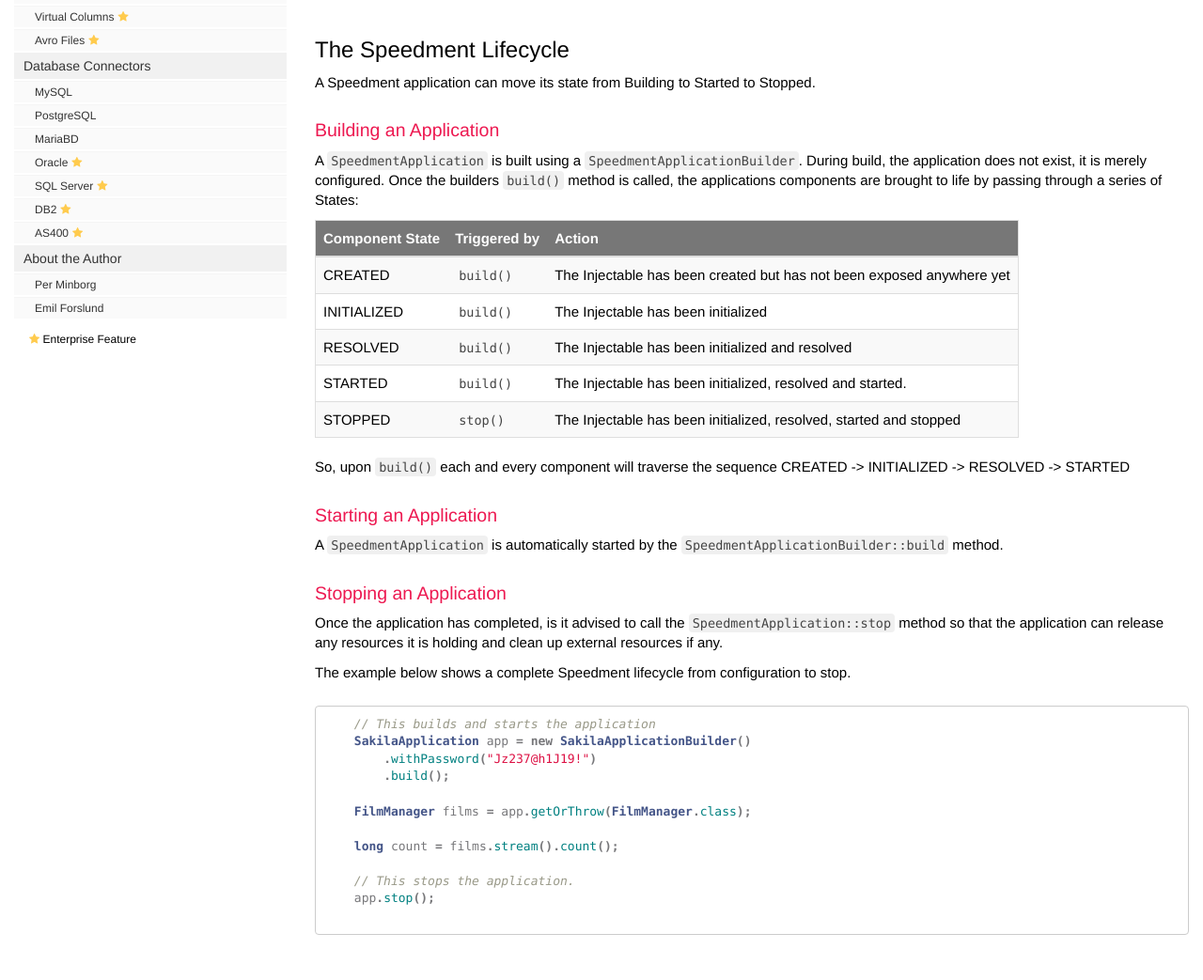
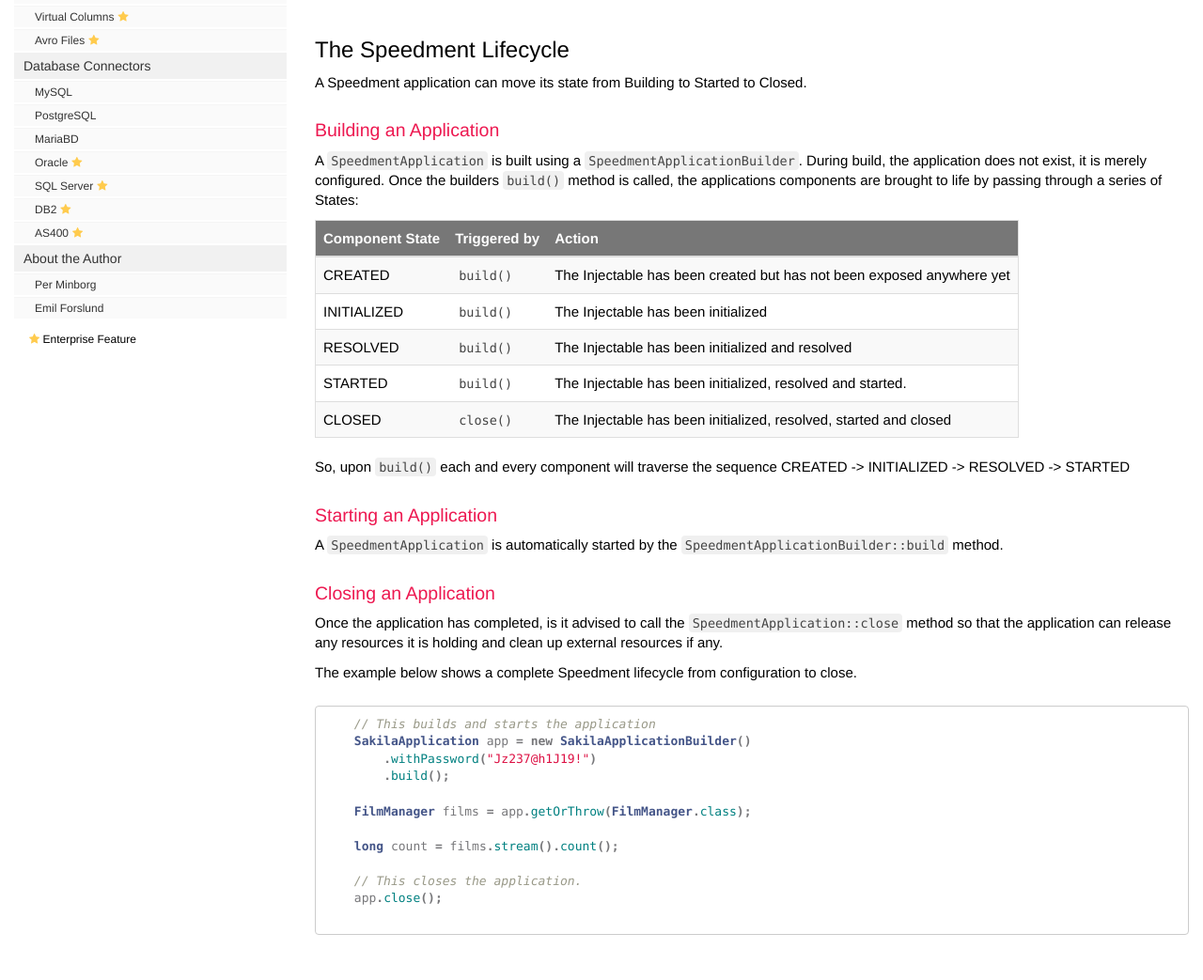
Before and after one commit to speedment/speedment-doc, a Jekyll site: the page built from pages/application_configuration.md, in a window 1280 px wide and 1400 px high, scrolled down 2467 px. Shown: the part 181-1224 px from the top of the window at 94% size. Built offline with Jekyll 4.4.1, drawn with Linux system fonts in a browser that asks for light colours; nearby versions of some CDN libraries; comment, search, counter and statistics services are not loaded.

Commit message:
Update API from .stop() to .close()

````diff
--- a/pages/application_configuration.md
+++ b/pages/application_configuration.md
@@ -80,7 +80,7 @@ If we want to enable logging of the application platform, stream and stream opti
 
 
 ## The Speedment Lifecycle
-A Speedment application can move its state from Building to Started to Stopped.
+A Speedment application can move its state from Building to Started to Closed.
 
 ### Building an Application
 A `SpeedmentApplication` is built using a `SpeedmentApplicationBuilder`. During build, the application does not exist, it is merely configured. Once the builders `build()` method is called, the applications components are brought to life by passing through a series of States:
@@ -91,18 +91,17 @@ A `SpeedmentApplication` is built using a `SpeedmentApplicationBuilder`. During
 | INITIALIZED       | `build()`    | The Injectable has been initialized
 | RESOLVED          | `build()`    | The Injectable has been initialized and resolved
 | STARTED           | `build()`    | The Injectable has been initialized, resolved and started.
-| STOPPED           | `stop()`     | The Injectable has been initialized, resolved, started and stopped
+| CLOSED            | `close()`    | The Injectable has been initialized, resolved, started and closed
 
 So, upon `build()` each and every component will traverse the sequence CREATED -> INITIALIZED -> RESOLVED -> STARTED
-
 
 ### Starting an Application
 A `SpeedmentApplication` is automatically started by the `SpeedmentApplicationBuilder::build` method.
 
-### Stopping an Application
-Once the application has completed, is it advised to call the `SpeedmentApplication::stop` method so that the application can release any resources it is holding and clean up external resources if any.
+### Closing an Application
+Once the application has completed, is it advised to call the `SpeedmentApplication::close` method so that the application can release any resources it is holding and clean up external resources if any.
 
-The example below shows a complete Speedment lifecycle from configuration to stop.
+The example below shows a complete Speedment lifecycle from configuration to close.
 ``` java
     // This builds and starts the application
     SakilaApplication app = new SakilaApplicationBuilder()
@@ -113,8 +112,8 @@ The example below shows a complete Speedment lifecycle from configuration to sto
 
     long count = films.stream().count();
 
-    // This stops the application.
-    app.stop();
+    // This closes the application.
+    app.close();
 
 ```
 
````
